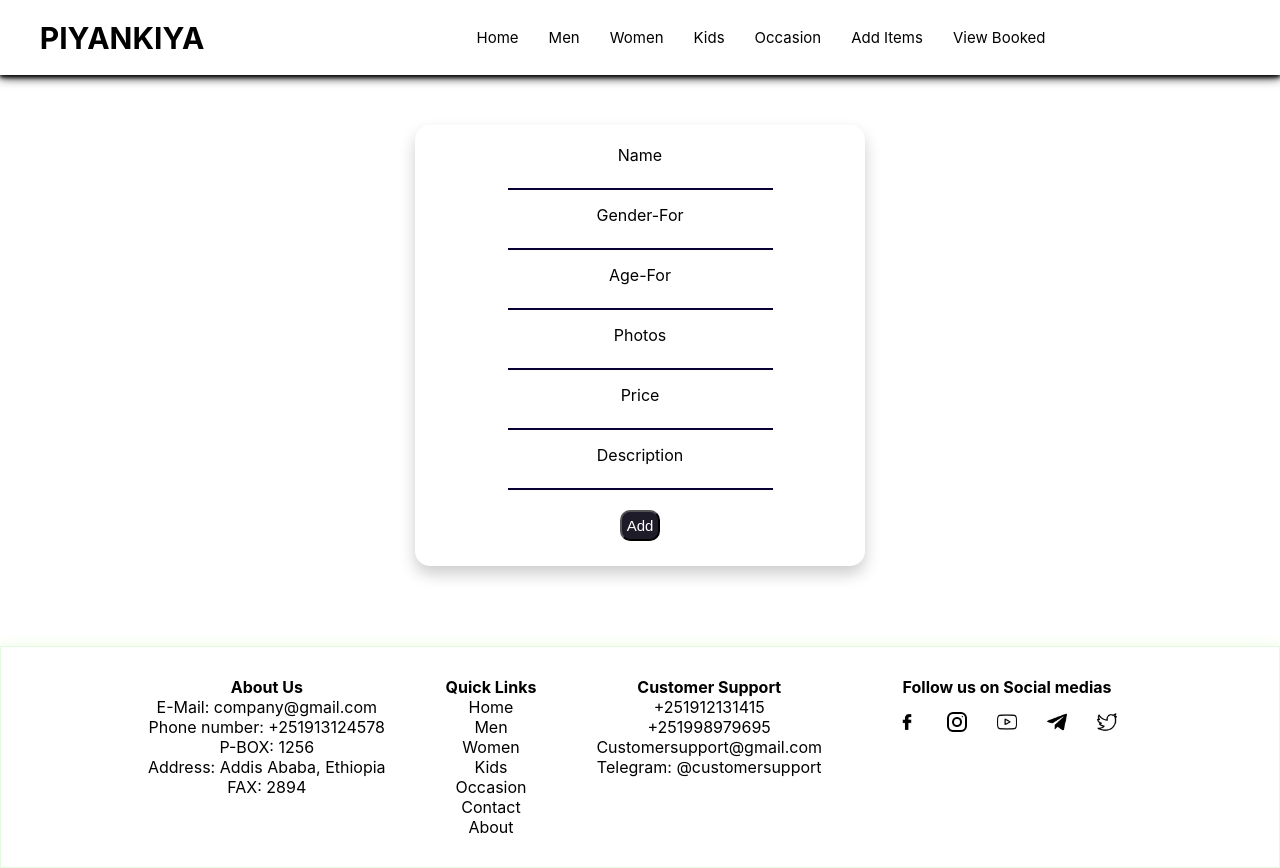
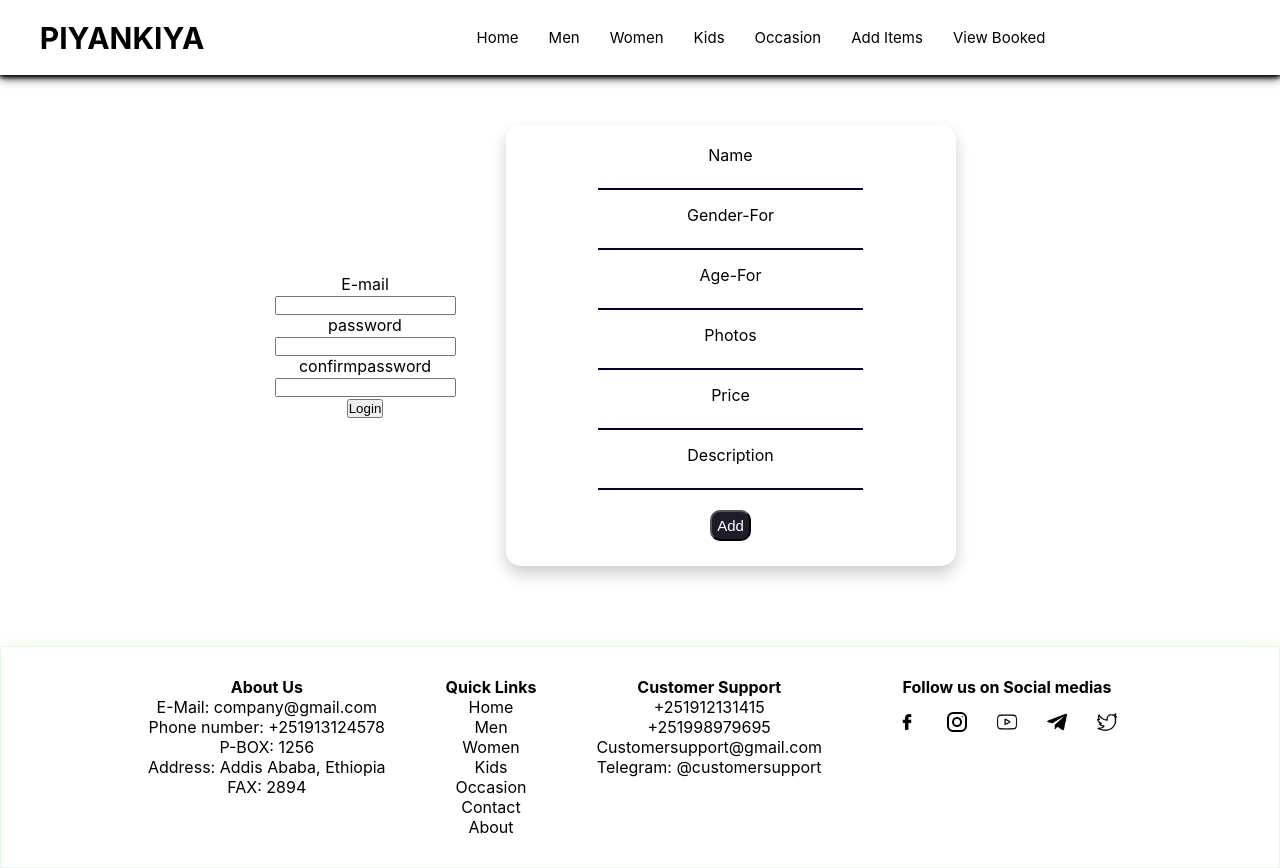
Before and after one commit to blackneb/Piyankiya-Admin, a React (Create React App) app: page /additems in a window 1280 px wide. Built offline with nearby package versions, Linux system fonts and the light colour scheme.

Commit message:
Form Hooks

```diff
--- a/package.json
+++ b/package.json
@@ -8,6 +8,7 @@
     "@testing-library/user-event": "^13.5.0",
     "react": "^18.2.0",
     "react-dom": "^18.2.0",
+    "react-hook-form": "^7.33.1",
     "react-router-dom": "^6.3.0",
     "react-scripts": "5.0.1",
     "web-vitals": "^2.1.4"
--- a/src/components/body/additems/Additems.js
+++ b/src/components/body/additems/Additems.js
@@ -1,9 +1,11 @@
 import React from 'react'
 import '../../styles/style.css'
+import LoginForm from '../../cards/LoginForm'
 
 const Additems = () => {
   return (
     <div className='additemssec'>
+      <LoginForm/>
       <div className='additemsmain'>
             <form>
               <label className='conlabel'>Name</label><br/>
--- /dev/null
+++ b/src/components/cards/LoginForm.js
@@ -0,0 +1,51 @@
+import React, {useState} from 'react'
+
+
+const LoginForm = () => {
+  const [form, setform] =useState({
+    email: "",
+    password: "",
+    confirmpassword: "",
+  })
+  const onUpdateField = e=>{
+    const nextFormState={
+      ...form,[e.target.name]: e.target.value,
+    };
+    setform(nextFormState);
+  };
+
+  const onSubmitForm=e=>{
+    e.preventDefault();
+    alert(JSON.stringify(form, null,2))
+  };
+
+
+  return (
+    <div>
+      <form className='' onSubmit={onSubmitForm}>
+        <label>E-mail</label><br/>
+        <input
+          className=''
+          type="text"
+          name='email'
+          value={form.email}
+          onChange={onUpdateField}/><br/>
+        <label>password</label><br/>
+        <input
+          type="password"
+          name="password"
+          value={form.password}
+          onChange={onUpdateField}/><br/>
+        <label>confirmpassword</label><br/>
+        <input
+          type="password"
+          name="confirmpassword"
+          value={form.confirmpassword}
+          onChange={onUpdateField}/><br/>
+        <button type="submit">Login</button>
+      </form>
+    </div>
+  )
+}
+
+export default LoginForm
```
Also changed, not shown: 1 other file (tests, documents, lock files or other folders).
